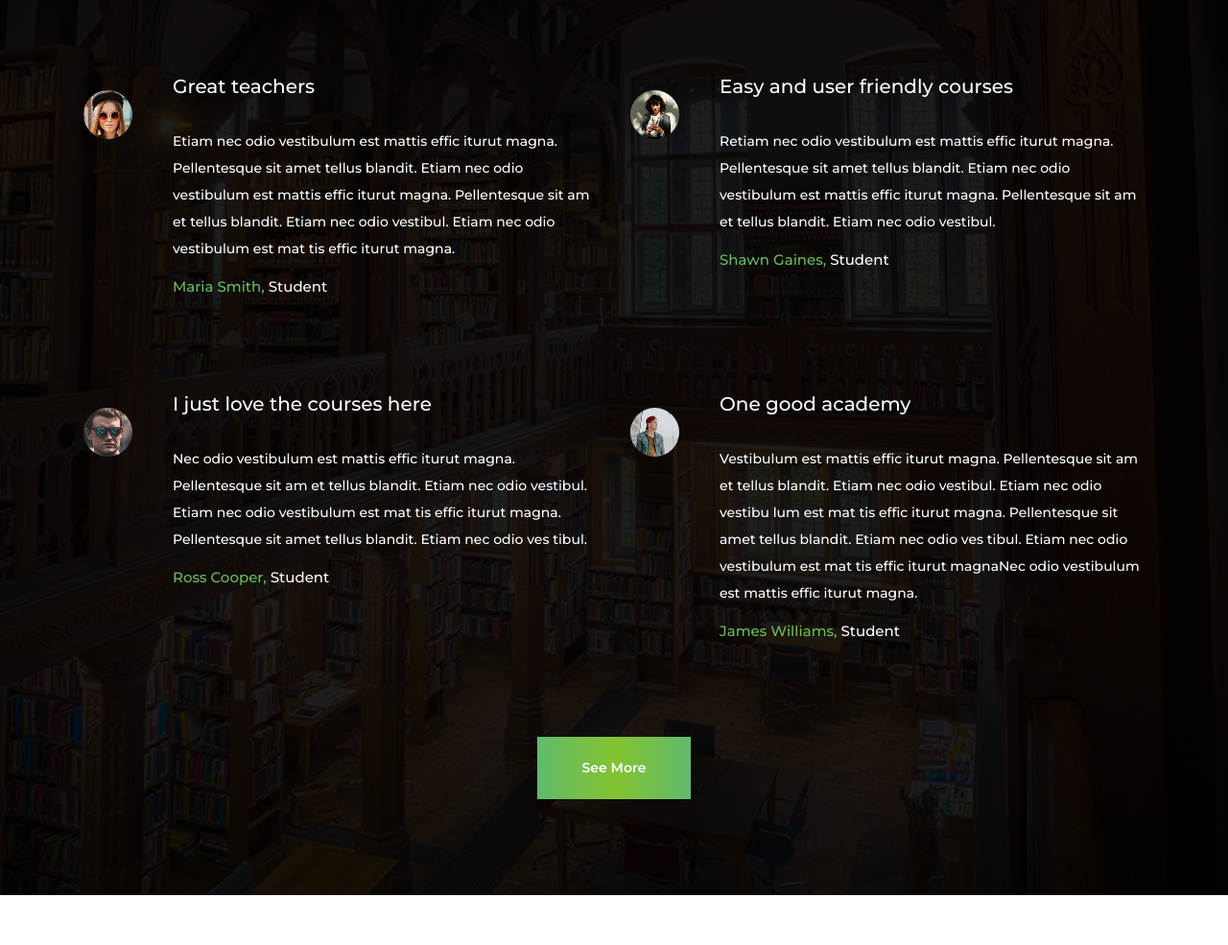
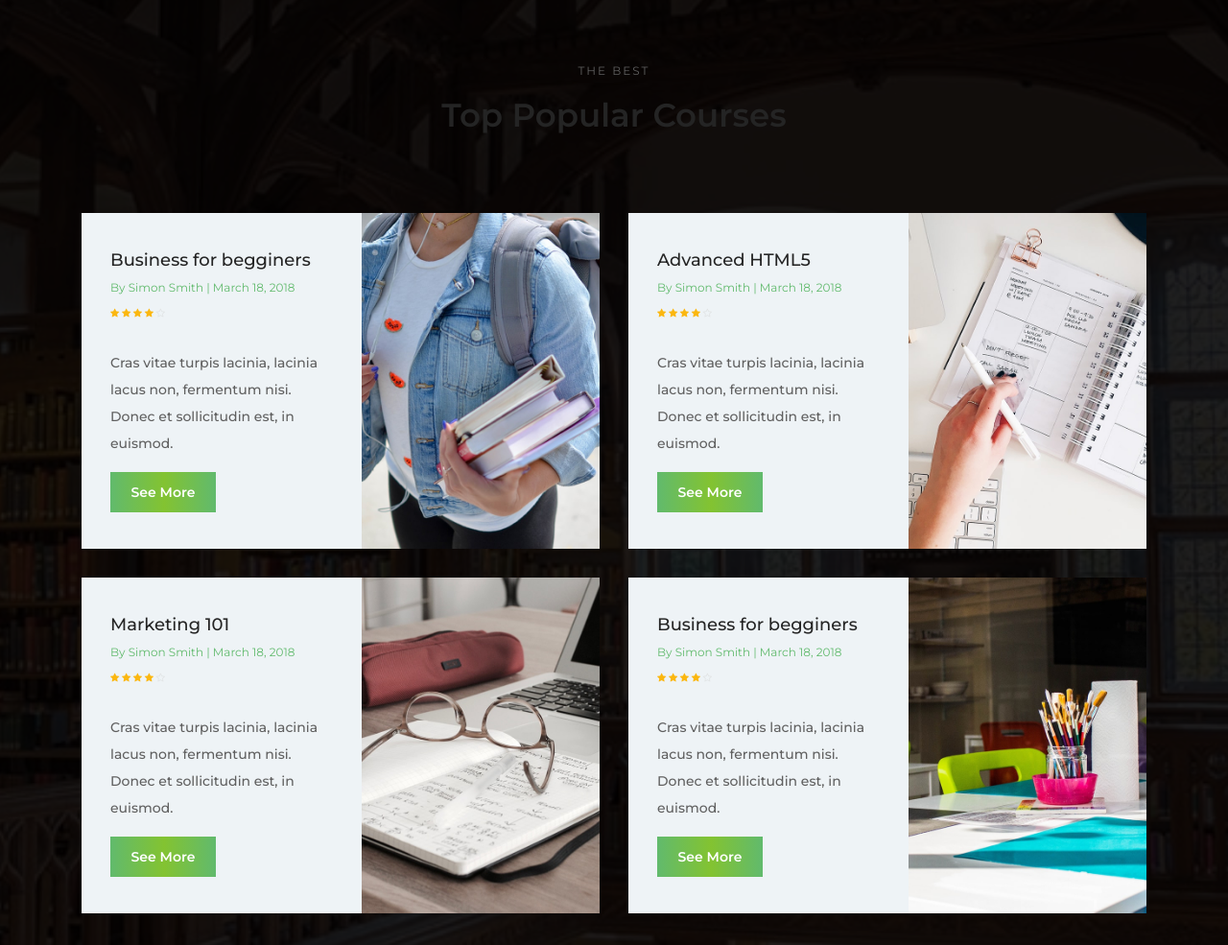
Before and after one commit to MauroConect/ServiciosChiroloto, a plain HTML site: page index.html in a window 1280 px wide. Shown: the part 1920-2905 px from the top of the page at 96% size. Drawn offline with Linux system fonts and the light colour scheme; files whose address does not match are found by name.

Commit message:
se edita la pagina index

```diff
--- a/index.html
+++ b/index.html
@@ -183,7 +183,6 @@
                         </div>
                         <div class="course-content">
                             <h4>Asesoramiento y dirección técnica de siembras</h4>
-                            <p>Cras vitae turpis lacinia, lacinia la cus non, fermentum nisi.</p>
                         </div>
                     </div>
                 </div>
@@ -195,7 +194,6 @@
                         </div>
                         <div class="course-content">
                             <h4>Monitoreo de malezas plagas y enfermedades</h4>
-                            <p>Lacinia, lacinia la cus non, fermen tum nisi.</p>
                         </div>
                     </div>
                 </div>
@@ -207,7 +205,6 @@
                         </div>
                         <div class="course-content">
                             <h4>Análisis de suelos.  Diagnóstico y recomendación de fertilizantes</h4>
-                            <p>Cras vitae turpis lacinia, lacinia la cus non, fermentum nisi.</p>
                         </div>
                     </div>
                 </div>
@@ -219,7 +216,6 @@
                         </div>
                         <div class="course-content">
                             <h4>Manejos de rodeos de cria e invernada</h4>
-                            <p>Cras vitae turpis lacinia, lacinia la cus non, fermentum nisi.</p>
                         </div>
                     </div>
                 </div>
@@ -240,69 +236,6 @@
                 </div>
             </div>
             <div class="row">
-                <!-- Single Testimonials Area -->
-                <div class="col-12 col-md-6">
-                    <div class="single-testimonial-area mb-100 d-flex wow fadeInUp" data-wow-delay="400ms">
-                        <div class="testimonial-thumb">
-                            <img src="img/bg-img/t1.jpg" alt="">
-                        </div>
-                        <div class="testimonial-content">
-                            <h5>Great teachers</h5>
-                            <p>Etiam nec odio vestibulum est mattis effic iturut magna. Pellentesque sit amet tellus blandit. Etiam nec odio vestibulum est mattis effic iturut magna. Pellentesque sit am et tellus blandit. Etiam nec odio vestibul. Etiam nec odio vestibulum est mat tis effic iturut magna.</p>
-                            <h6><span>Maria Smith,</span> Student</h6>
-                        </div>
-                    </div>
-                </div>
-                <!-- Single Testimonials Area -->
-                <div class="col-12 col-md-6">
-                    <div class="single-testimonial-area mb-100 d-flex wow fadeInUp" data-wow-delay="500ms">
-                        <div class="testimonial-thumb">
-                            <img src="img/bg-img/t2.jpg" alt="">
-                        </div>
-                        <div class="testimonial-content">
-                            <h5>Easy and user friendly courses</h5>
-                            <p>Retiam nec odio vestibulum est mattis effic iturut magna. Pellentesque sit amet tellus blandit. Etiam nec odio vestibulum est mattis effic iturut magna. Pellentesque sit am et tellus blandit. Etiam nec odio vestibul.</p>
-                            <h6><span>Shawn Gaines,</span> Student</h6>
-                        </div>
-                    </div>
-                </div>
-                <!-- Single Testimonials Area -->
-                <div class="col-12 col-md-6">
-                    <div class="single-testimonial-area mb-100 d-flex wow fadeInUp" data-wow-delay="600ms">
-                        <div class="testimonial-thumb">
-                            <img src="img/bg-img/t3.jpg" alt="">
-                        </div>
-                        <div class="testimonial-content">
-                            <h5>I just love the courses here</h5>
-                            <p>Nec odio vestibulum est mattis effic iturut magna. Pellentesque sit am et tellus blandit. Etiam nec odio vestibul. Etiam nec odio vestibulum est mat tis effic iturut magna. Pellentesque sit amet tellus blandit. Etiam nec odio ves tibul.</p>
-                            <h6><span>Ross Cooper,</span> Student</h6>
-                        </div>
-                    </div>
-                </div>
-                <!-- Single Testimonials Area -->
-                <div class="col-12 col-md-6">
-                    <div class="single-testimonial-area mb-100 d-flex wow fadeInUp" data-wow-delay="700ms">
-                        <div class="testimonial-thumb">
-                            <img src="img/bg-img/t4.jpg" alt="">
-                        </div>
-                        <div class="testimonial-content">
-                            <h5>One good academy</h5>
-                            <p>Vestibulum est mattis effic iturut magna. Pellentesque sit am et tellus blandit. Etiam nec odio vestibul. Etiam nec odio vestibu lum est mat tis effic iturut magna. Pellentesque sit amet tellus blandit. Etiam nec odio ves tibul. Etiam nec odio vestibulum est mat tis effic iturut magnaNec odio vestibulum est mattis effic iturut magna.</p>
-                            <h6><span>James Williams,</span> Student</h6>
-                        </div>
-                    </div>
-                </div>
-            </div>
-            <div class="row">
-                <div class="col-12">
-                    <div class="load-more-btn text-center wow fadeInUp" data-wow-delay="800ms">
-                        <a href="#" class="btn academy-btn">See More</a>
-                    </div>
-                </div>
-            </div>
-        </div>
-    </div>
-    <!-- ##### Testimonials Area End ##### -->
 
     <!-- ##### Top Popular Courses Area Start ##### -->
     <div class="top-popular-courses-area section-padding-100-70">
@@ -401,23 +334,7 @@
     </div>
     <!-- ##### Top Popular Courses Area End ##### -->
 
-    <!-- ##### Partner Area Start ##### -->
-    <div class="partner-area section-padding-0-100">
-        <div class="container">
-            <div class="row">
-                <div class="col-12">
-                    <div class="partners-logo d-flex align-items-center justify-content-between flex-wrap">
-                        <a href="#"><img src="img/clients-img/partner-1.png" alt=""></a>
-                        <a href="#"><img src="img/clients-img/partner-2.png" alt=""></a>
-                        <a href="#"><img src="img/clients-img/partner-3.png" alt=""></a>
-                        <a href="#"><img src="img/clients-img/partner-4.png" alt=""></a>
-                        <a href="#"><img src="img/clients-img/partner-5.png" alt=""></a>
-                    </div>
-                </div>
-            </div>
-        </div>
-    </div>
-    <!-- ##### Partner Area End ##### -->
+
 
     <!-- ##### CTA Area Start ##### -->
     <div class="call-to-action-area">
```
